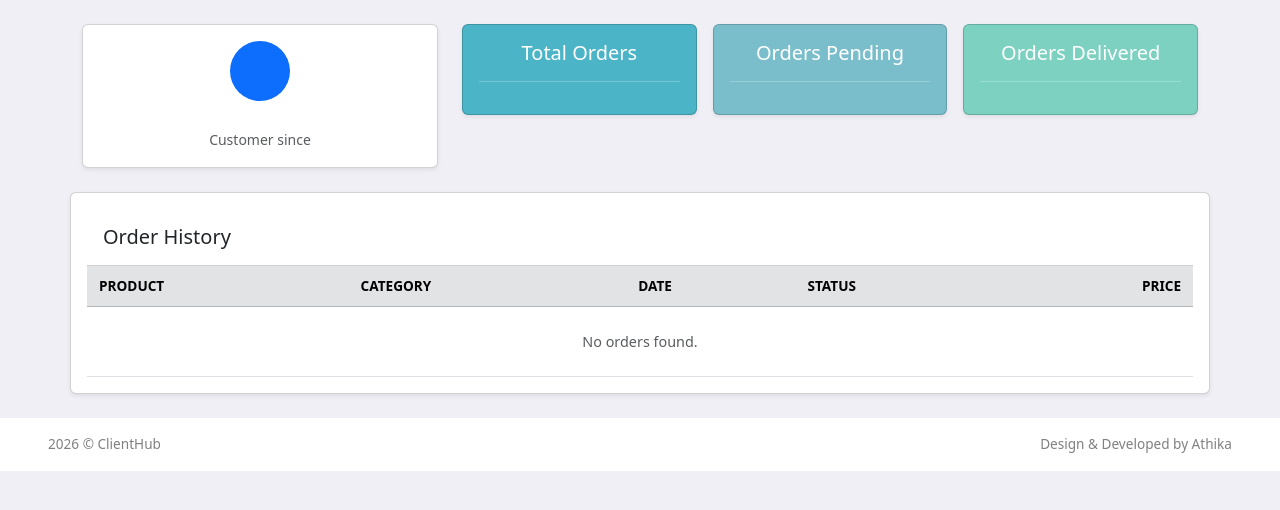
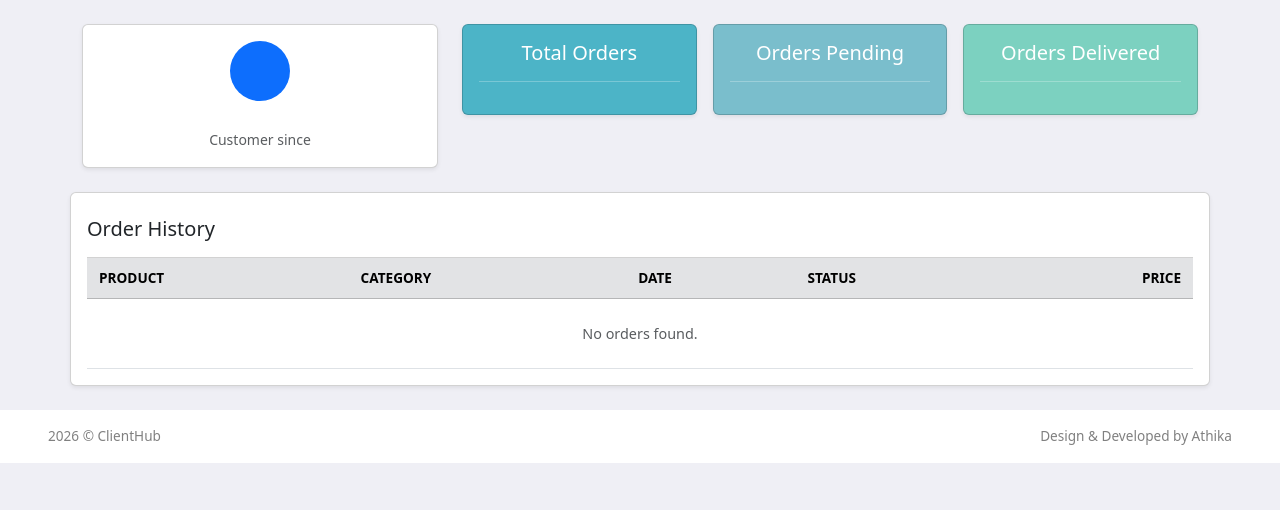
Before and after one commit to athikapriya/django-CRM, a Django app: template base/templates/base/user_profile.html in a window 1280 px wide. Shown: the part 76-586 px from the top of the page. Run offline with Django 3.2, Linux system fonts and the light colour scheme; the template is opened without the code that fills it, so the values that code supplies are empty; some libraries are stand-ins or nearby versions.

Commit message:
modified user profile orders card

```diff
--- a/base/templates/base/customer.html
+++ b/base/templates/base/customer.html
@@ -177,7 +177,6 @@
                                             </span>
                                         </td>
                                         <td class="text-muted">
-                                            <i class="bi bi-calendar3 me-1"></i>
                                             {{ order.date_created|date:"M j, Y" }}
                                         </td>
                                         <td>
--- a/base/templates/base/user_profile.html
+++ b/base/templates/base/user_profile.html
@@ -17,6 +17,16 @@
     .badge i {
         opacity: 0.9;
     }
+
+    .table-responsive table {
+        min-width: 750px;
+    }
+
+    .table-nowrap th,
+    .table-nowrap td {
+        white-space: nowrap;
+    }
+
 </style>
 {% endblock %}
 
@@ -77,12 +87,12 @@
 
         <!-- customer order section starts -->
         <div class="row my-4">
-            <div class="card shadow-sm card-body">
-                <div class="card-header" style="background-color: transparent;">
-                    <h5 class="my-2">Order History</h5>
+            <div class="card shadow-sm card-body pb-3">
+                <div class="card-header ps-0" style="background-color: transparent;">
+                    <h5 class="mb-2 ">Order History</h5>
                 </div>
 
-                <div class="table-responsive">
+                <div class="table-responsive-md">
                     <table class="table table-sm table-hover align-middle table-nowrap mb-0">
                         <thead class="table-secondary">
                             <tr>
@@ -102,7 +112,9 @@
                                         {{ order.product.category }}
                                     </span>
                                 </td>
-                                <td>{{ order.date_created|date:"M d, Y" }}</td>
+                                <td class="text-muted">
+                                    {{ order.date_created|date:"M j, Y" }}
+                                </td>
                                 <td>
                                     {% if order.status == "Delivered" %}
                                         <span class="badge bg-success">{{ order.status }}</span>
```
